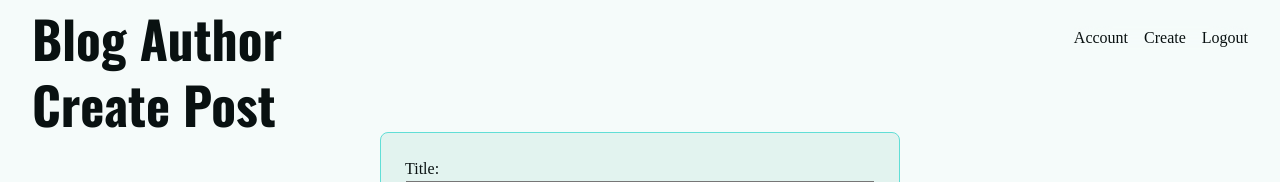
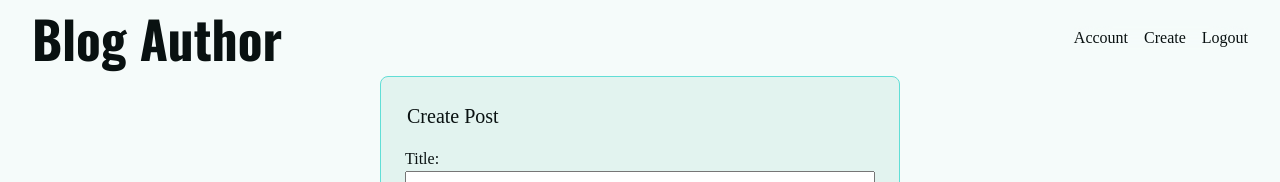
Before and after one commit to Hsoren31/blog-api, a React (Vite) app in the folder author/: page /write in a window 1280 px wide. Shown: the top 182 px of the page. Built offline with nearby package versions, Linux system fonts and the light colour scheme; no server answers; sample sign-in values are in the browser's storage; a web font is replaced by a local one.

Commit message:
REFACTOR: page headers to proper form legends

```diff
--- a/author/src/App.css
+++ b/author/src/App.css
@@ -52,6 +52,10 @@ form {
   border: 1px solid var(--clr-accent);
   border-radius: 8px;
   padding: var(--spacing-3);
+}
+
+legend {
+  font-size: 1.25rem;
 }
 
 form > div {
--- a/author/src/pages/EditAccount.jsx
+++ b/author/src/pages/EditAccount.jsx
@@ -46,6 +46,7 @@ function EditAccountForm({ account }) {
 
   return (
     <form>
+      <legend>Update Account</legend>
       {error && (
         <>
           {error.map((err) => (
--- a/author/src/pages/Post/CreatePost.jsx
+++ b/author/src/pages/Post/CreatePost.jsx
@@ -44,8 +44,8 @@ export default function CreatePost() {
 
   return (
     <>
-      <h1>Create Post</h1>
       <form>
+        <legend>Create Post</legend>
         <div>
           <label htmlFor="title">Title: </label>
           <input
```
